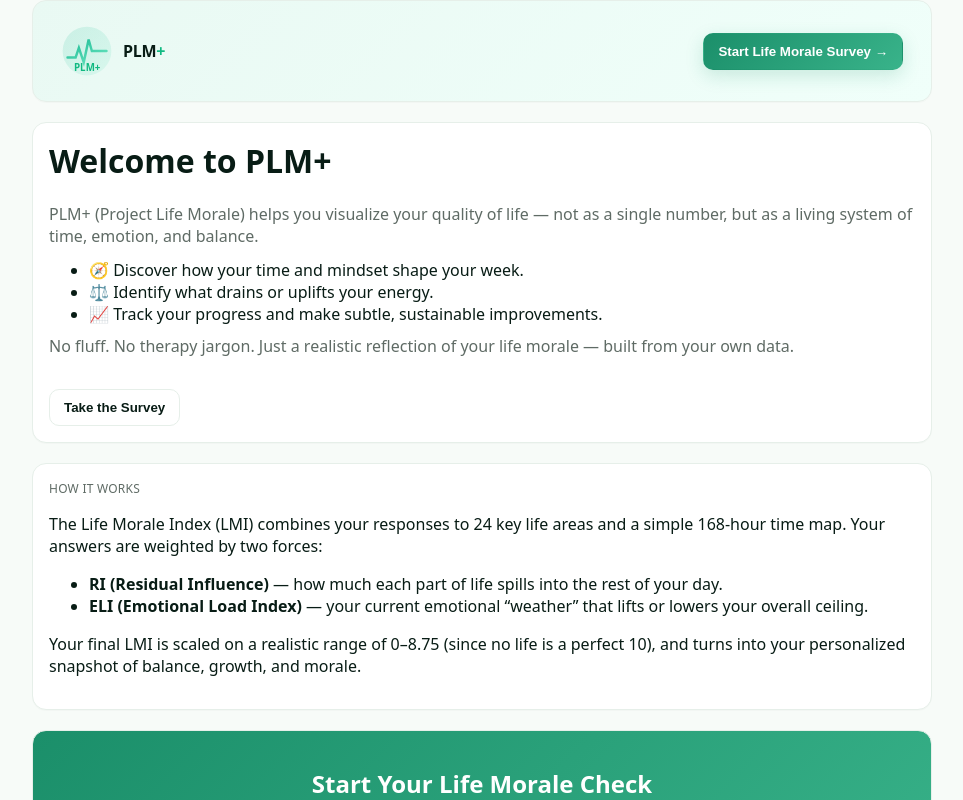
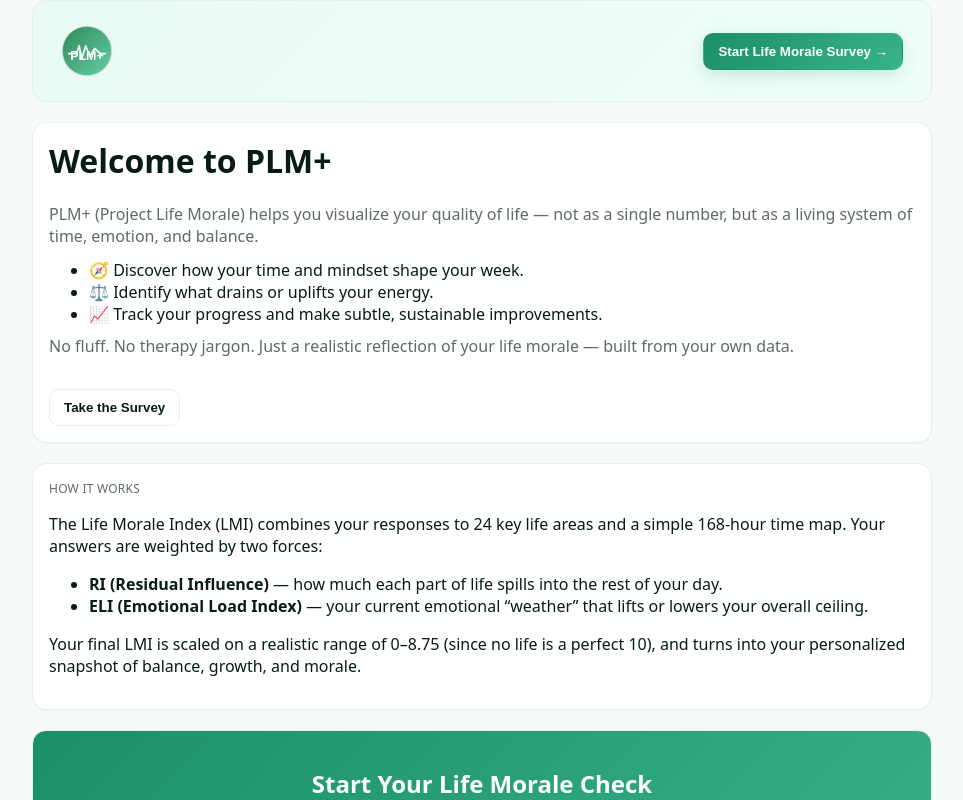
Before and after one commit to malikmuhammad1110-gif/ProjectLifeMoralePlus3, a Next.js app: page / in a window 1280 px wide. Shown: the top 800 px of the page, without its empty margins (158-1121 px from the left). Built offline with nearby package versions, Linux system fonts and the light colour scheme.

Commit message:
Update LogoPLM.tsx

```diff
--- a/components/LogoPLM.tsx
+++ b/components/LogoPLM.tsx
@@ -1,43 +1,51 @@
-export default function LogoPLM({
-  size = 44,
-  wordmark = false,
-}: {
-  size?: number;
-  wordmark?: boolean;
-}) {
-  const s = size;
+import React from "react";
+
+/**
+ * PLM+ logo component — simple, modern, wellness aesthetic.
+ * Usage: <LogoPLM size={48} />
+ */
+export default function LogoPLM({ size = 48 }: { size?: number }) {
   return (
-    <div style={{ display: "inline-flex", alignItems: "center", gap: 10 }}>
     <svg
-        width={s}
-        height={s}
-        viewBox="0 0 64 64"
+      width={size}
+      height={size}
+      viewBox="0 0 200 200"
       xmlns="http://www.w3.org/2000/svg"
-        aria-label="PLM+ logo"
+      style={{
+        borderRadius: "50%",
+        background: "radial-gradient(circle at 40% 40%, #F7FBF8 0%, #E3F3EB 100%)",
+      }}
     >
+      <circle cx="100" cy="100" r="95" fill="url(#grad)" stroke="#cfe9dd" strokeWidth="3" />
       <defs>
-          <linearGradient id="plmG" x1="0" x2="1" y1="0" y2="1">
-            <stop offset="0%" stopColor="#18B892" />
-            <stop offset="100%" stopColor="#6EE7C2" />
+        <linearGradient id="grad" x1="0" y1="0" x2="1" y2="1">
+          <stop offset="0%" stopColor="#2E8B57" />
+          <stop offset="100%" stopColor="#66CDAA" />
         </linearGradient>
       </defs>
-        <circle cx="32" cy="32" r="30" fill="url(#plmG)" opacity="0.15" />
-        {/* Sharper lifeline */}
+
+      {/* Lifeline curve */}
       <path
-          d="M8 40 L18 40 L22 28 L28 46 L34 18 L38 32 L56 32"
+        d="M30 110 L60 110 L70 80 L80 130 L95 80 L110 120 L130 90 L150 110 L170 110"
         fill="none"
-          stroke="url(#plmG)"
-          strokeWidth="3"
-          strokeLinejoin="miter"
+        stroke="#ffffff"
+        strokeWidth="6"
         strokeLinecap="round"
+        strokeLinejoin="round"
       />
-        <text x="16" y="56" fontSize="12" fontWeight="800" fill="#10B981">PLM+</text>
+
+      {/* Text */}
+      <text
+        x="50%"
+        y="135"
+        textAnchor="middle"
+        fontSize="48"
+        fontWeight="700"
+        fontFamily="sans-serif"
+        fill="#ffffff"
+      >
+        PLM+
+      </text>
     </svg>
-      {wordmark && (
-        <span style={{ fontWeight: 900, letterSpacing: -0.3 }}>
-          PLM<span style={{ color: "#10B981" }}>+</span>
-        </span>
-      )}
-    </div>
   );
 }
```
Lines whose indentation alone changed are shown as unchanged.
